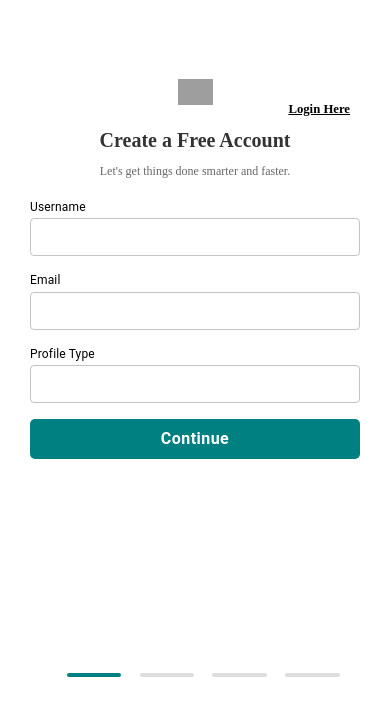
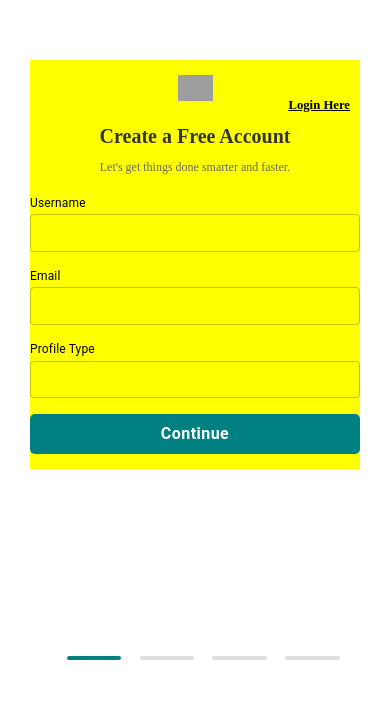
Before and after one commit to Shehzad2126/loginscreen, a React (Create React App) app: page /signup in a window 390 px wide. Shown: the part 142-844 px from the top of the page. Built offline with nearby package versions, Linux system fonts and the light colour scheme; grey boxes are pictures that could not be loaded.

Commit message:
"Updated styles for Signup component: adjusted heights, paddings, and widths for various elements and media queries."

```diff
--- a/src/components/Signup.js
+++ b/src/components/Signup.js
@@ -15,17 +15,18 @@ import {
 
 const SignupContainer = styled.div`
   display: flex;
-  height: 95vh;
+  height: 94vh;
   flex-direction: column;
   justify-content: center;
   flex-direction: row;
-  padding: 10px;
+  padding: 3vh 1.5%;
   @media (max-width: 960px) {
     flex-direction: column;
     padding: 10px 30px;
   }
   @media (min-width: 1282px) {
-    padding: 10px 0px;
+    padding: 3vh 3%;
+    height: 94vh;
   }
 `;
 
@@ -47,12 +48,14 @@ const FormOuterContainer = styled.div`
 const ContentContainer = styled.div`
   display: flex;
   width: 100%;
-  max-width: 1400px;
+  // max-width: 1400px;
   // flex-direction: column;
+
   align-items: center;
   justify-content: center;
   height: auto;
-  background-color: #ffffff;
+  // background-color: #ffffff;
+  background-color: yellow;
   border-radius: 10px;
   overflow: hidden;
   @media (max-width: 960px) {
@@ -90,7 +93,7 @@ const IndicatorSection = styled.div`
   width: 50%;
   padding: 40px;
   display: flex;
-  height: 95vh;
+  height: 90vh;
   flex-direction: column;
   background-color: #f7f7f7;
   align-items: flex-end;
@@ -209,24 +212,24 @@ const ProgressBar = styled.div`
   justify-content: space-between;
   width: 25%;
   position: absolute;
-  bottom: 3vh;
+  bottom: 5vh;
   left: 12%;
   padding: 0 20px; /* Add padding if needed for spacing */
   @media (min-width: 1281px) {
     left: 16%;
   }
-  @media (max-width: 600px) {
-    width: 70%;
-  }
+  // @media (max-width: 600px) {
+  //   width: 70%;
+  // }
   @media (max-width: 912px) {
     width: 70%;
   }
-  @media (max-width: 768px) {
-    width: 70%;
-  }
-  @media (max-width: 820px) {
-    width: 70%;
-  }
+  // @media (max-width: 768px) {
+  //   width: 70%;
+  // }
+  // @media (max-width: 820px) {
+  //   width: 70%;
+  // }
 `;
 
 const Step = styled.span`
```
